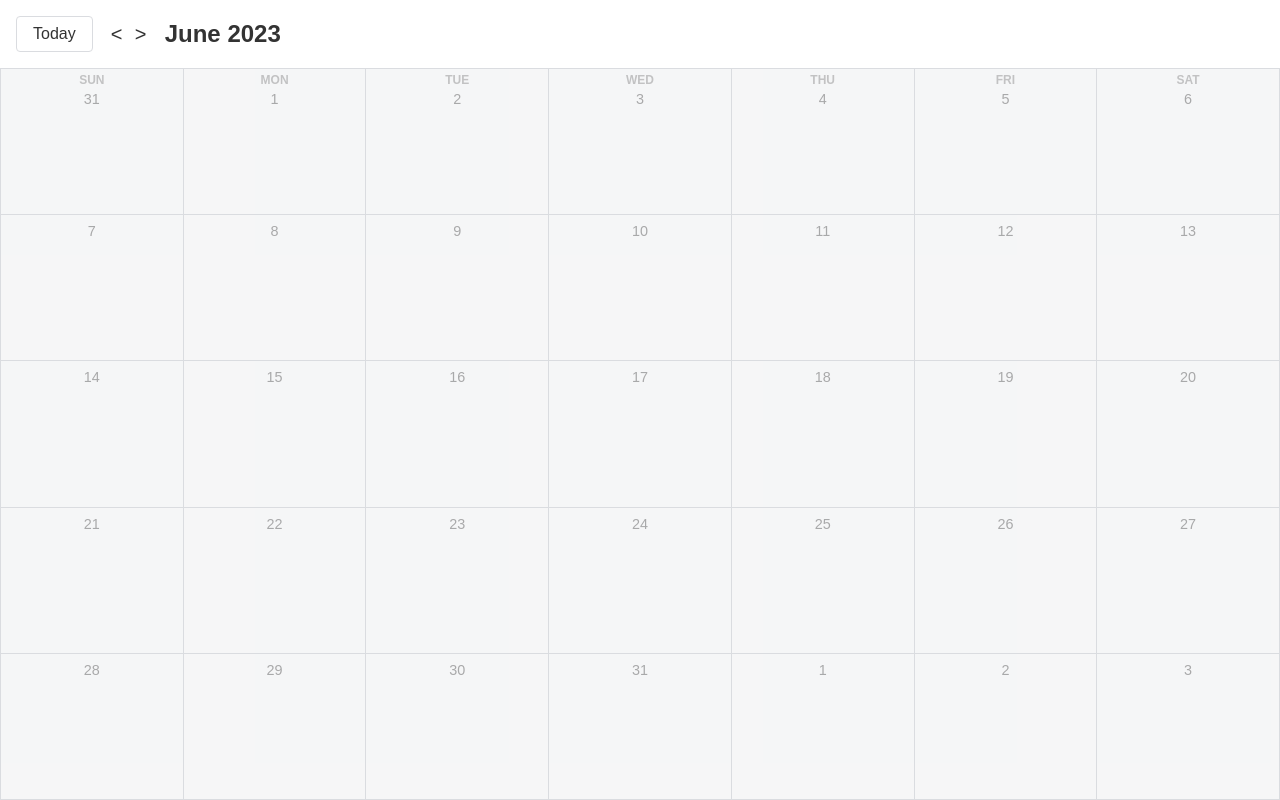
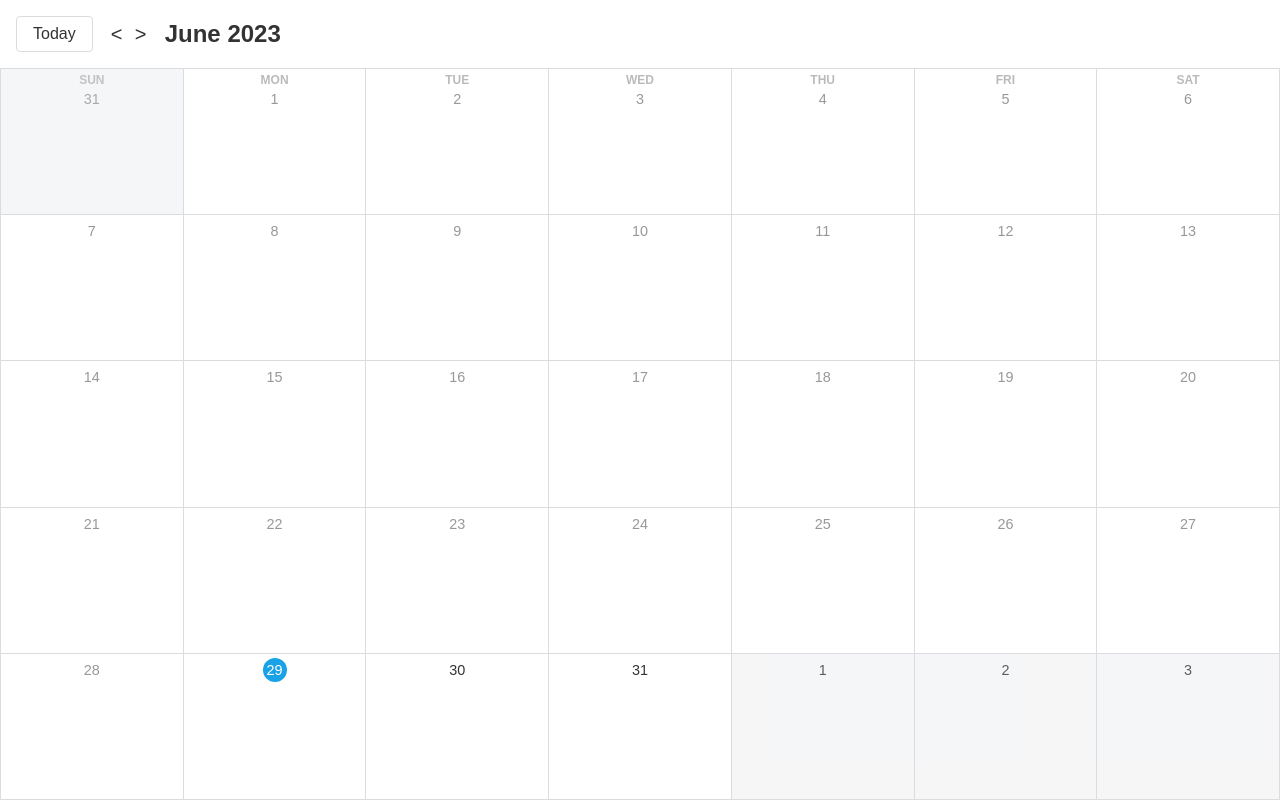
Before and after one commit to Hamm01/Advanced_React_testing, a React (Vite) app in the folder client/: page / in a window 1280 px wide. Built offline with nearby package versions, Linux system fonts and the light colour scheme.

Commit message:
Calendar Day done with classes added on each day based on its in current month or not

```diff
--- a/client/src/components/Calendar.tsx
+++ b/client/src/components/Calendar.tsx
@@ -1,13 +1,15 @@
 
-import { startOfWeek, startOfMonth, endOfWeek, endOfMonth, eachDayOfInterval } from "date-fns"
+import { startOfWeek, startOfMonth, endOfWeek, endOfMonth, eachDayOfInterval, isSameMonth, isBefore, endOfDay, isToday } from "date-fns"
 import { useMemo, useState } from "react"
 import { formatDate } from "../utils/formatDate"
+import { cc } from "../utils/cc"
 
 export default function Calendar() {
     const [selectedMonth, setSelectedMonth] = useState(new Date())
 
 
     const calendarDays = useMemo(() => {
+        console.log(selectedMonth)
         const firstWeekStart = startOfWeek(startOfMonth(selectedMonth))
         const lastWeekEnd = endOfWeek(endOfMonth(selectedMonth))
         return eachDayOfInterval({ start: firstWeekStart, end: lastWeekEnd })
@@ -44,10 +46,10 @@ type CalendarDayProps = {
 
 function CalendarDay({ day, showWeekName, selectedMonth }: CalendarDayProps) {
     return (
-        <div className="day non-month-day old-month-day">
+        <div className={cc("day", !isSameMonth(day, selectedMonth) && "non-month-day", isBefore(endOfDay(day), new Date()) && "old-month-day")}>
             <div className="day-header">
                 {showWeekName && <div className="week-name">{formatDate(day, { weekday: "short" })}</div>}
-                <div className="day-number">{formatDate(day, { day: "numeric" })}</div>
+                <div className={cc("day-number", isToday(day) && "today")}>{formatDate(day, { day: "numeric" })}</div>
                 <button className="add-event-btn">+</button>
             </div>
             {/* <div className="events">
--- /dev/null
+++ b/client/src/utils/cc.ts
@@ -0,0 +1,3 @@
+export function cc(...classes: unknown[]) {
+  return classes.filter(c => typeof c === 'string').join(' ')
+}
```
